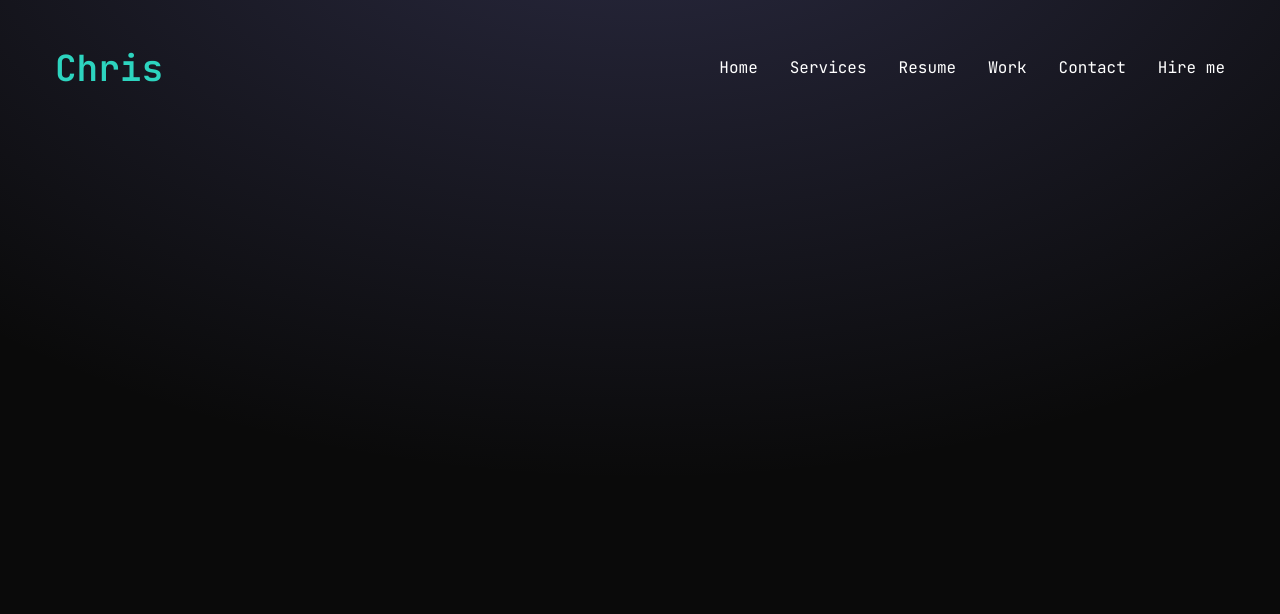
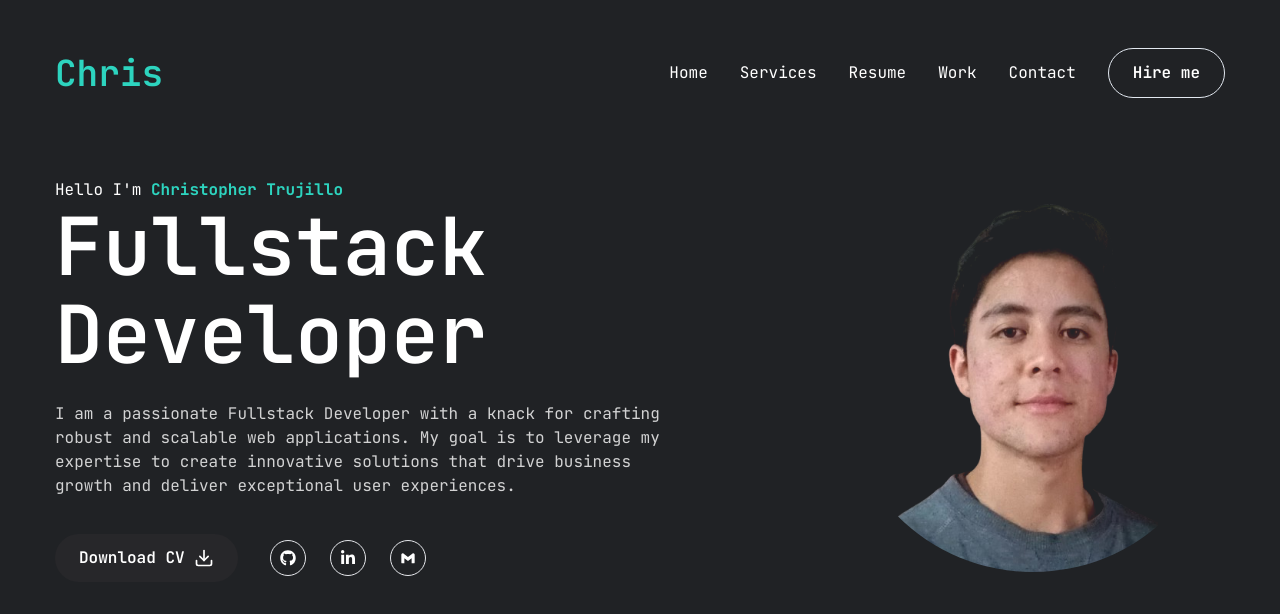
Before and after one commit to chiss7/portfolio, a React (Vite) app: page / in a window 1280 px wide. Shown: the top 614 px of the page. Built offline with nearby package versions, Linux system fonts and the light colour scheme.

Commit message:
add home component

```diff
--- a/package.json
+++ b/package.json
@@ -10,6 +10,8 @@
     "preview": "vite preview"
   },
   "dependencies": {
+    "classnames": "^2.5.1",
+    "prop-types": "^15.8.1",
     "react": "^18.3.1",
     "react-dom": "^18.3.1",
     "react-icons": "^5.3.0"
--- a/src/App.jsx
+++ b/src/App.jsx
@@ -1,13 +1,17 @@
+import { Home } from "./components/Home";
 import Navbar from "./components/Navbar";
 
 function App() {
   return (
     <div>
       {/* background */}
-      <div className="flixed top-0 -z-10 h-full w-full">
+      {/* <div className="flixed top-0 -z-10 h-full w-full">
         <div className="absolute top-0 z-[-2] h-screen w-screen bg-neutral-950 bg-[radial-gradient(ellipse_80%_80%_at_50%_-20%,rgba(120,119,198,0.3),rgba(255,255,255,0))]"></div>
-      </div>
+      </div> */}
+
       <Navbar />
+      <Home />
+
     </div>
   );
 }
--- /dev/null
+++ b/src/components/Button.jsx
@@ -0,0 +1,31 @@
+import classNames from "classnames";
+import PropTypes from "prop-types";
+
+export const Button = ({ children, onClick, variant, size }) => {
+  const classes = classNames(
+    "inline-flex items-center justify-center whitespace-nowrap rounded-full font-semibold transition-all focus:outline-none",
+    {
+      "px-4 py-2 text-sm": size === "sm",
+      "px-6 py-3 text-md": size === "md",
+      "px-8 py-4 text-lg": size === "lg",
+      "bg-zinc-800 text-white hover:bg-zinc-800/80": variant === "primary",
+      "bg-slate-100 text-slate-900 hover:bg-slate-100/80":
+        variant === "secondary",
+      "border border-slate-200 hover:bg-slate-100 hover:text-slate-900":
+        variant === "outline",
+    }
+  );
+
+  return (
+    <button onClick={onClick} className={classes}>
+      {children}
+    </button>
+  );
+};
+
+Button.propTypes = {
+  children: PropTypes.node.isRequired,
+  onClick: PropTypes.func,
+  variant: PropTypes.oneOf(["primary", "secondary", "outline"]),
+  size: PropTypes.oneOf(["sm", "md", "lg"]),
+};
--- /dev/null
+++ b/src/components/Home.jsx
@@ -0,0 +1,45 @@
+import { Button } from "./Button";
+import { Photo } from "./Photo";
+import { Social } from "./Social";
+import { ME } from "../constants";
+import { FiDownload } from "react-icons/fi";
+
+export const Home = () => {
+  return (
+    <section className="h-full text-white">
+      <div className="container mx-auto h-full">
+        <div className="flex flex-col xl:flex-row justify-between items-center xl:pt-8 xl:pb-24">
+          {/* text */}
+          <div className="text-center xl:text-left order-2 xl:order-none">
+            <span className="capitalize">
+              Hello I&apos;m&nbsp;
+              <strong className="text-teal-400">{ME.name}</strong>
+            </span>
+            <h1 className="h1 mb-6 capitalize">{ME.role}</h1>
+            <p className="max-w-screen-sm mb-9 text-white/80">{ME.about}</p>
+            {/* btns and socials */}
+            <div className="flex flex-col xl:flex-row items-center gap-8">
+              <Button variant={"primary"} size="md">
+                Download CV&nbsp;
+                <FiDownload className="text-xl" />
+              </Button>
+              {/* socials */}
+              <div className="mb-8 xl:mb-0">
+                <Social
+                  containerStyles="flex gap-6"
+                  iconStyles="w-9 h-9 rounded-full flex justify-center items-center border hover:bg-slate-100 hover:text-slate-900 transition-all"
+                />
+              </div>
+            </div>
+          </div>
+          {/* photo */}
+          <div className="order-1 xl:order-none mb-8 xl:mb-0">
+            <Photo />
+          </div>
+
+          {/* tech stack */}
+        </div>
+      </div>
+    </section>
+  );
+};
--- a/src/components/Navbar.jsx
+++ b/src/components/Navbar.jsx
@@ -1,6 +1,7 @@
 import { useState } from "react";
 import { CiMenuFries } from "react-icons/ci";
 import { BsXLg } from "react-icons/bs";
+import { Button } from "./Button";
 
 const links = [
   {
@@ -31,7 +32,6 @@ function Navbar() {
   return (
     <header className="py-8 xl:py-12 text-white">
       <div className="container  mx-auto flex justify-between items-center flex-wrap">
-
         {/* logo */}
         <h1 className="text-4xl font-semibold text-teal-400">Chris</h1>
 
@@ -50,7 +50,9 @@ function Navbar() {
               );
             })}
           </nav>
-          <a href="#contact">Hire me</a>
+          <Button variant={"outline"} size={"md"} onClick={() => window.location.href = '#contact'}>
+            Hire me
+          </Button>
         </div>
 
         {/* mobile nav */}
@@ -59,14 +61,15 @@ function Navbar() {
             className="cursor-pointer"
             onClick={() => setIsMenuOpen(!isMenuOpen)}
           >
-            {!isMenuOpen ? <CiMenuFries className="text-[32px] text-teal-400" /> : <BsXLg className="text-[32px] text-teal-400" /> }
-
+            {!isMenuOpen ? (
+              <CiMenuFries className="text-[32px] text-teal-400" />
+            ) : (
+              <BsXLg className="text-[32px] text-teal-400" />
+            )}
           </i>
         </div>
         {isMenuOpen && (
-          <nav
-            className="flex flex-col basis-full justify-center items-center gap-6 py-5 font-semibold text-lg"
-          >
+          <nav className="flex flex-col basis-full justify-center items-center gap-6 py-5 font-semibold text-lg">
             {links.map((link, index) => {
               return (
                 <a
@@ -78,7 +81,9 @@ function Navbar() {
                 </a>
               );
             })}
-            <a href="#contact">Hire me</a>
+            <Button variant={"outline"} size={"md"} onClick={() => window.location.href = '#contact'}>
+              Hire me
+            </Button>
           </nav>
         )}
       </div>
--- /dev/null
+++ b/src/components/Photo.jsx
@@ -0,0 +1,15 @@
+import { ME } from "../constants";
+
+export const Photo = () => {
+  return (
+    <div className="w-full h-full relative">
+      <div className="w-72 h-72 lg:w-96 lg:h-96 mix-blend-lighten">
+        <img
+          src={ME.photo}
+          className="object-contain rounded-full"
+          alt="dev photo"
+        ></img>
+      </div>
+    </div>
+  );
+};
--- /dev/null
+++ b/src/components/Social.jsx
@@ -0,0 +1,42 @@
+import { FaGithub, FaLinkedinIn } from "react-icons/fa";
+import { BiLogoGmail } from "react-icons/bi";
+import PropTypes from "prop-types";
+
+const socials = [
+  {
+    icon: <FaGithub />,
+    path: "https://github.com/chiss7",
+  },
+  {
+    icon: <FaLinkedinIn />,
+    path: "https://www.linkedin.com/in/christopher-trujillo/",
+  },
+  {
+    icon: <BiLogoGmail />,
+    path: "mailto:cristru8@gmail.com",
+  },
+];
+
+export const Social = ({ containerStyles, iconStyles }) => {
+  return (
+    <div className={containerStyles}>
+      {socials.map((item, index) => {
+        return (
+          <a
+            key={index}
+            href={item.path}
+            className={iconStyles}
+            target="_blank"
+          >
+            {item.icon}
+          </a>
+        );
+      })}
+    </div>
+  );
+};
+
+Social.propTypes = {
+  containerStyles: PropTypes.string,
+  iconStyles: PropTypes.string,
+};
--- a/src/constants/index.js
+++ b/src/constants/index.js
@@ -1,4 +1,12 @@
-export const HERO_CONTENT = `I am a passionate full stack developer with a knack for crafting robust and scalable web applications. With 5 years of hands-on experience, I have honed my skills in front-end technologies like React and Next.js, as well as back-end technologies like Node.js, MySQL, PostgreSQL, and MongoDB. My goal is to leverage my expertise to create innovative solutions that drive business growth and deliver exceptional user experiences.`;
+import photo from "../assets/photo.png";
+
+export const ME = {
+  name: "christopher trujillo",
+  role: "fullstack developer",
+  photo: photo,
+  about:
+    "I am a passionate Fullstack Developer with a knack for crafting robust and scalable web applications. My goal is to leverage my expertise to create innovative solutions that drive business growth and deliver exceptional user experiences.",
+};
 
 export const ABOUT_TEXT = `I am a dedicated and versatile full stack developer with a passion for creating efficient and user-friendly web applications. With 5 years of professional experience, I have worked with a variety of technologies, including React, Next.js, Node.js, MySQL, PostgreSQL, and MongoDB. My journey in web development began with a deep curiosity for how things work, and it has evolved into a career where I continuously strive to learn and adapt to new challenges. I thrive in collaborative environments and enjoy solving complex problems to deliver high-quality solutions. Outside of coding, I enjoy staying active, exploring new technologies, and contributing to open-source projects.`;
 
--- a/src/index.css
+++ b/src/index.css
@@ -7,3 +7,18 @@
 :root {
   font-family: 'JetBrains Mono', monospace;
 }
+
+@layer base {
+  body {
+    @apply bg-[#202225]
+  }
+  .h1 {
+    @apply text-[48px] xl:text-[80px] leading-[1.1] font-semibold;
+  }
+  .h2 {
+    @apply text-[36px] xl:text-[48px] leading-[1.1] font-semibold;
+  }
+  .h3 {
+    @apply text-[20px] xl:text-[24px] leading-[1.1] font-semibold;
+  }
+}
```
Also changed, not shown: src/assets/photo.png (added), 1 other file (tests, documents, lock files or other folders).
